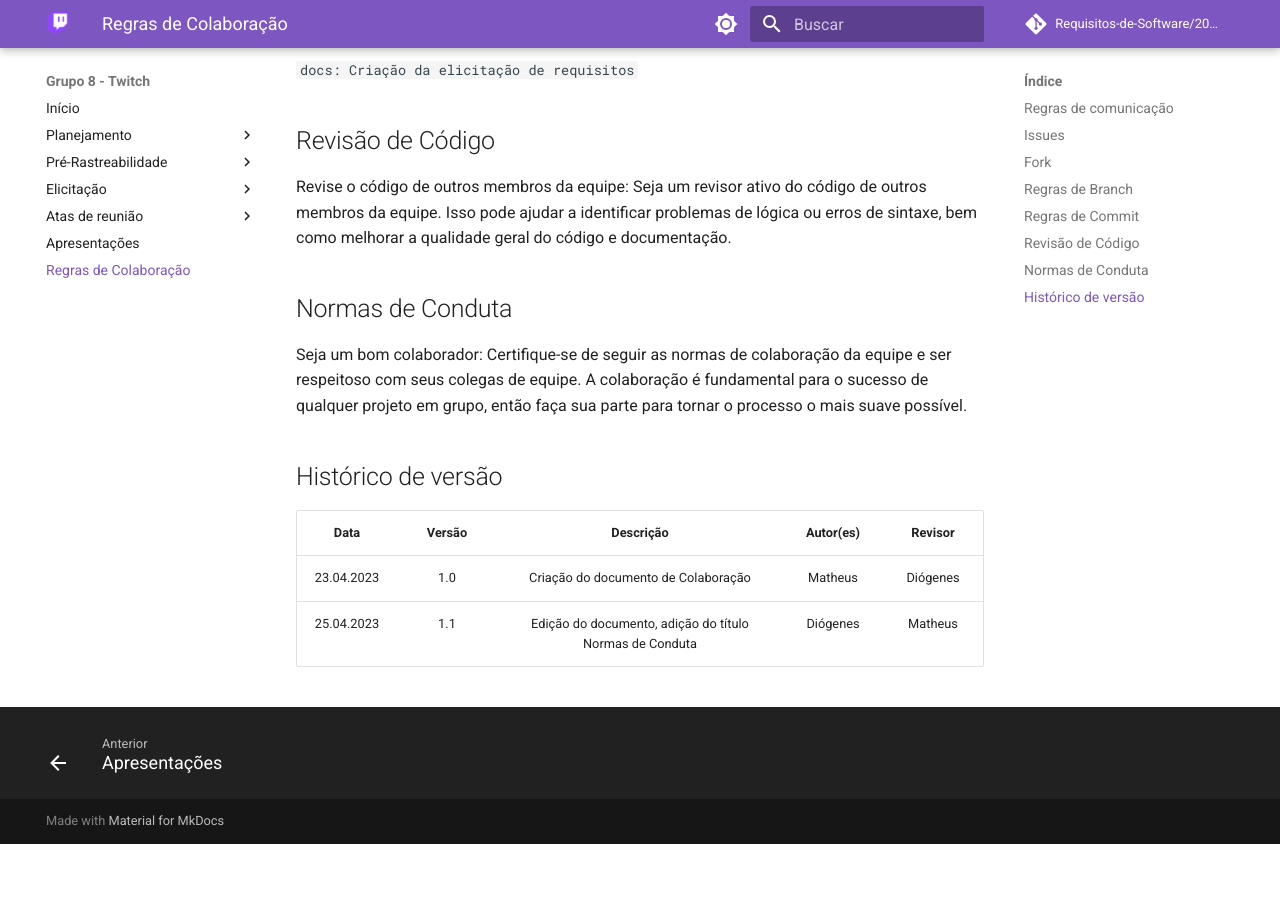
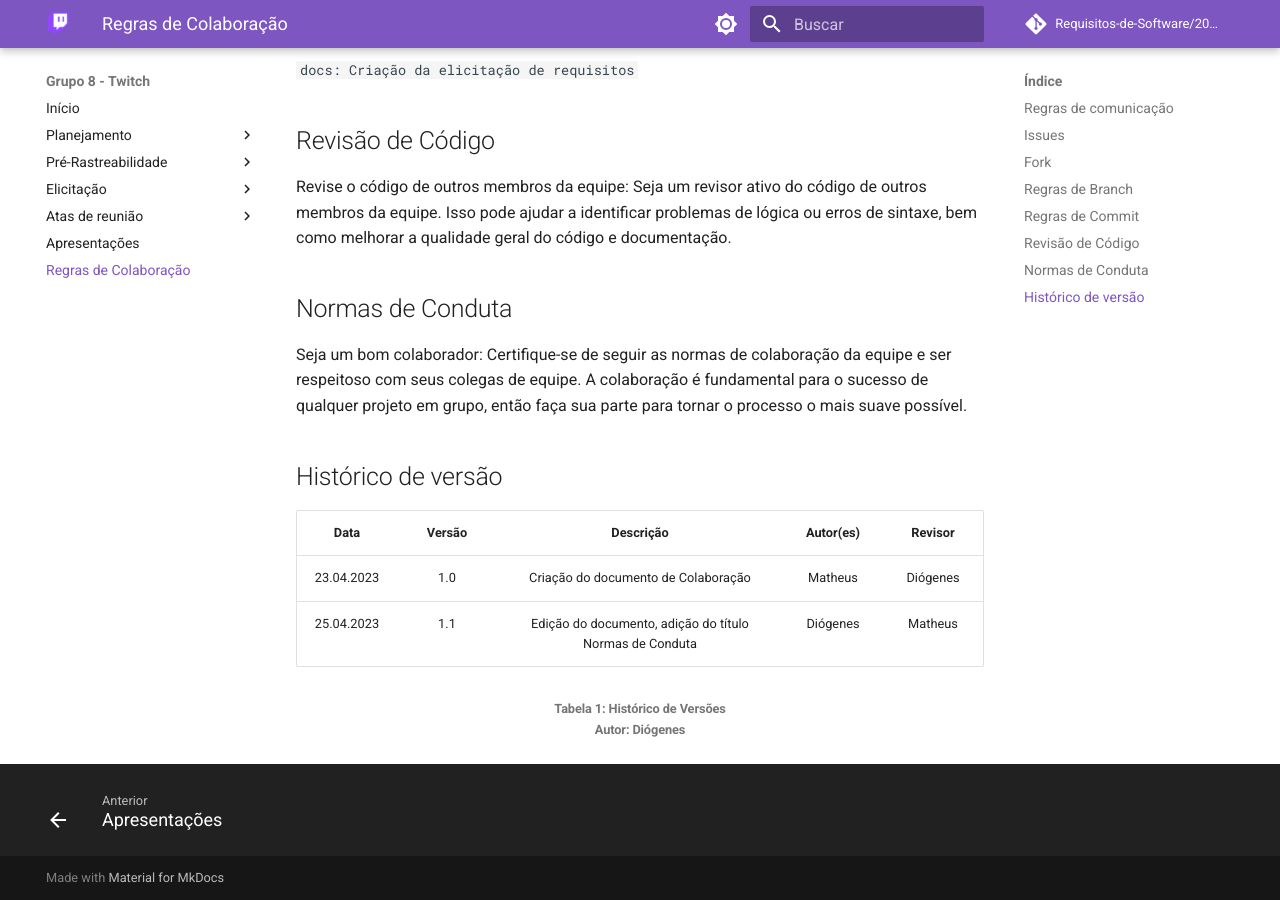
Before and after one commit to Requisitos-de-Software/2023.1-Twitch, an MkDocs documentation site: the page built from docs/colab.md, in a window 1280 px wide and 900 px high, scrolled down 1321 px. Built offline with MkDocs 1.6.1 and Material for MkDocs 9.7.7, drawn with Linux system fonts in a browser that asks for light colours; comment, search, counter and statistics services are not loaded; before the commit the page ends 2165 px from its top, so only the background shows below that.

Commit message:
docs: adiciona legenda na tabela de versões do colab.md

```diff
--- a/docs/colab.md
+++ b/docs/colab.md
@@ -41,3 +41,6 @@ Seja um bom colaborador: Certifique-se de seguir as normas de colaboração da e
 | :--------: | :----: | :----------------------------------------------------------------------------: | :--------: | :------: |
 | 23.04.2023 | 1.0    | Criação do documento de Colaboração |   Matheus   | Diógenes
 | 25.04.2023 | 1.1    | Edição do documento, adição do título Normas de Conduta |   Diógenes   | Matheus
+
+<h6 align = "center"> Tabela 1: Histórico de Versões
+<br> Autor: Diógenes </h6>
```
Also changed, not shown: docs/planejamento/scrum_adaptado.md (+1 -1 lines).
